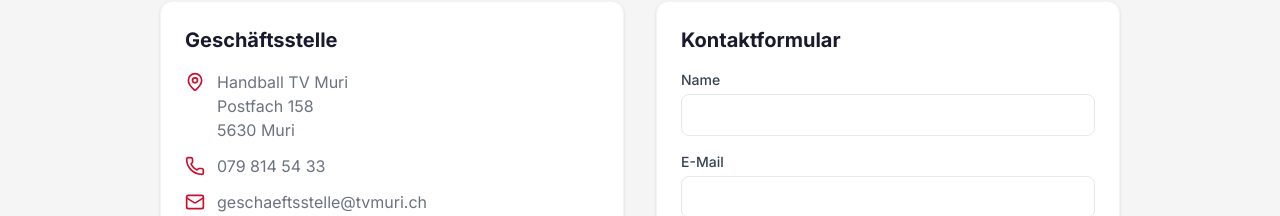
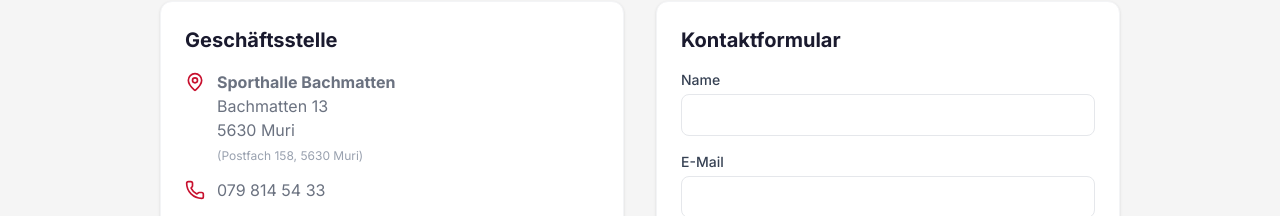
Before and after one commit to noelangehrn/tvmuri-website, a Next.js app: page /kontakt in a window 1280 px wide. Shown: the part 184-400 px from the top of the page. Built offline with nearby package versions, Linux system fonts and the light colour scheme.

Commit message:
Fix Google Maps embed to Sporthalle Bachmatten, update address

```diff
--- a/src/app/kontakt/page.tsx
+++ b/src/app/kontakt/page.tsx
@@ -12,9 +12,10 @@
             <div className="flex items-start gap-3">
               <MapPin className="w-5 h-5 text-primary mt-0.5 shrink-0" />
               <div>
-                Handball TV Muri<br />
-                Postfach 158<br />
-                5630 Muri
+                <strong>Sporthalle Bachmatten</strong><br />
+                Bachmatten 13<br />
+                5630 Muri<br />
+                <span className="text-xs text-gray-400">(Postfach 158, 5630 Muri)</span>
               </div>
             </div>
             <div className="flex items-center gap-3">
@@ -61,7 +62,7 @@
       </div>
 
       <div className="rounded-xl overflow-hidden border border-gray-100">
-        <iframe src="https://www.google.com/maps/embed?pb=!1m18!1m12!1m3!1d2709.4183064560327!2d8.3350072!3d47.2475276!2m3!1f0!2f0!3f0!3m2!1i1024!2i768!4f13.1!3m3!1m2!1s0x47900b7c7c3c3c3f%3A0x3c3c3c3c3c3c3c3c!2sBachmatten%2C%205630%20Muri!5e0!3m2!1sde!2sch!4v1" width="100%" height="300" style={{ border: 0 }} allowFullScreen loading="lazy" referrerPolicy="no-referrer-when-downgrade" title="Halle Bachmatten Muri"></iframe>
+        <iframe src="https://www.google.com/maps?q=Sporthalle+Bachmatten,+Bachmatten+13,+5630+Muri&output=embed" width="100%" height="300" style={{ border: 0 }} allowFullScreen loading="lazy" referrerPolicy="no-referrer-when-downgrade" title="Sporthalle Bachmatten Muri"></iframe>
       </div>
     </div>
   );
```
